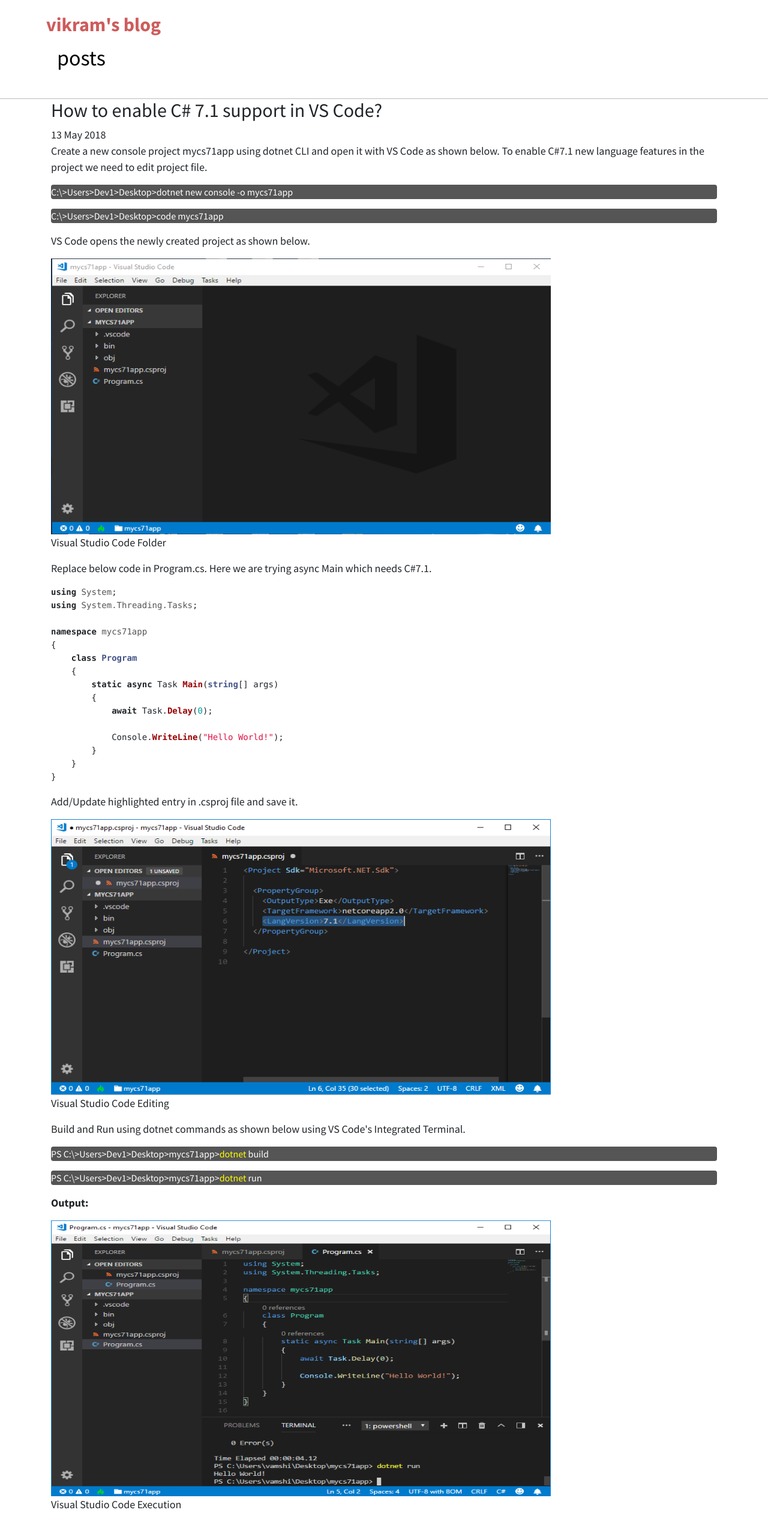
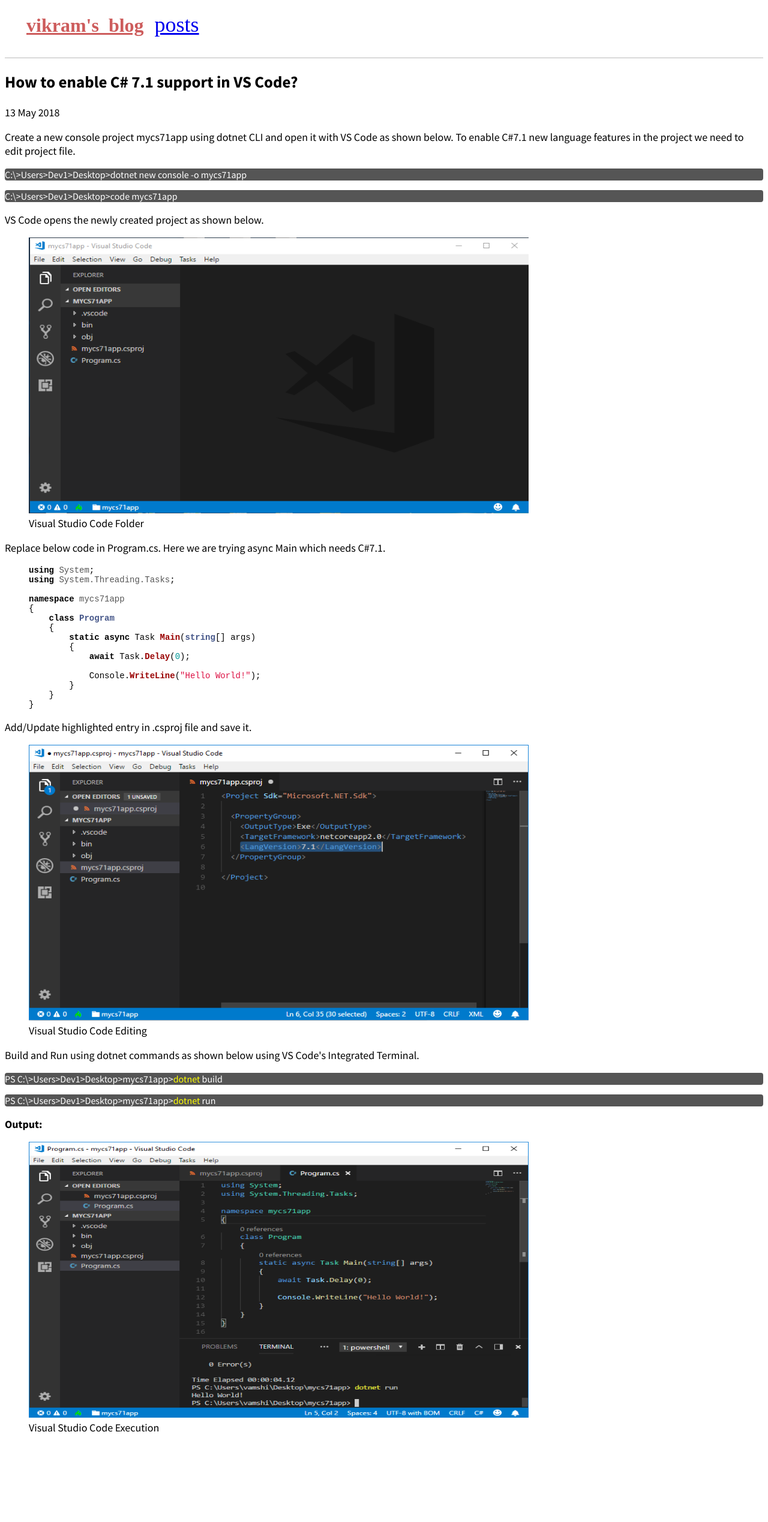
Before and after one commit to srirangamv/srirangamv.github.io, a Jekyll site: the page built from index.html, in a window 1280 px wide. Shown: the whole page at 60% size. Built offline with Jekyll 4.4.1, drawn with Linux system fonts in a browser that asks for light colours; nearby versions of some CDN libraries; the list of posts is cut into pages by our own code; after the commit the page ends 2410 px from its top, so only the background shows below that.

Commit message:
css changes.

```diff
--- a/_layouts/default.html
+++ b/_layouts/default.html
@@ -25,7 +25,7 @@
     <meta name="msapplication-TileImage" content="images/launcher192x192.png">
     <meta name="msapplication-TileColor" content="#2F3BA2">
 
-    <link rel="stylesheet" href="https://maxcdn.bootstrapcdn.com/bootstrap/4.0.0/css/bootstrap.min.css" integrity="sha384-Gn5384xqQ1aoWXA+058RXPxPg6fy4IWvTNh0E263XmFcJlSAwiGgFAW/dAiS6JXm" crossorigin="anonymous">
+    <!-- <link rel="stylesheet" href="https://maxcdn.bootstrapcdn.com/bootstrap/4.0.0/css/bootstrap.min.css" integrity="sha384-Gn5384xqQ1aoWXA+058RXPxPg6fy4IWvTNh0E263XmFcJlSAwiGgFAW/dAiS6JXm" crossorigin="anonymous"> -->
     <link rel="stylesheet" type="text/css" href="https://fonts.googleapis.com/css?family=Source+Sans+Pro:300,400,700">
     <link rel="stylesheet" type="text/css" href="https://cdnjs.cloudflare.com/ajax/libs/simple-line-icons/2.4.1/css/simple-line-icons.css">
     <link rel="stylesheet" type="text/css" href="/css/style.css">
@@ -36,20 +36,8 @@
         <div class="header-blue">
             <nav class="navbar navbar-default navigation-clean-search">
                 <div class="container">
-                    <div class="navbar-header"><a class="navbar-brand navbar-link" href="/">vikram's blog</a>
-                        <!-- <button class="navbar-toggle collapsed" data-toggle="collapse" data-target="#navcol-1"><span class="sr-only">Toggle navigation</span><span class="icon-menu"></span></button> -->
-                    </div>
-                    <div class="navbar-collapse" id="navcol-1">
-                        <ul class="nav navbar-nav">
-                            <li role="presentation"><a href="/blog">posts</a></li>
-                            <!--<li role="presentation"><a href="/about">about</a></li>
-                            <li class="dropdown"><a class="dropdown-toggle" data-toggle="dropdown" aria-expanded="false" href="#">about <span class="caret"></span></a>
-                                <ul class="dropdown-menu" role="menu">
-                                    <li role="presentation"><a href="https://in.linkedin.com/in/vikramsrirangam" target="_blank">linkedin</a></li>
-                                    <li role="presentation"><a href="https://github.com/vwtt" target="_blank">github</a></li>
-                                </ul>
-                            </li>-->
-                        </ul>
+                    <div class="navbar-header icon-menu"><a class="navbar-brand navbar-link" href="/">vikram's blog</a>
+                        <a href="/blog">posts</a>
                     </div>
                 </div>
             </nav>
@@ -70,6 +58,6 @@
                     .then(function() { console.log('Service Worker Registered'); });
         }
     </script>
-    <script src="https://code.jquery.com/jquery-3.3.1.min.js" integrity="sha256-FgpCb/KJQlLNfOu91ta32o/NMZxltwRo8QtmkMRdAu8=" crossorigin="anonymous"></script>
+    <!-- <script src="https://code.jquery.com/jquery-3.3.1.min.js" integrity="sha256-FgpCb/KJQlLNfOu91ta32o/NMZxltwRo8QtmkMRdAu8=" crossorigin="anonymous"></script> -->
 </body>
 </html>
```
